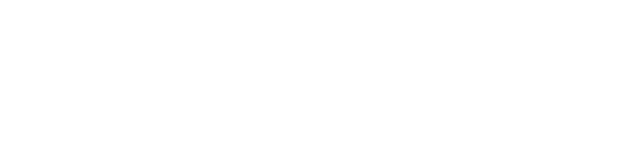
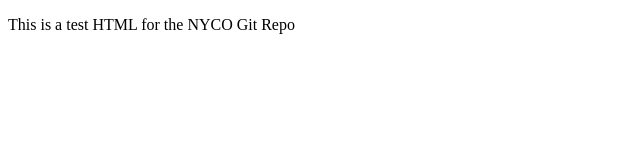
Before and after one commit to CityOfNewYork/nyco-git-demo, a plain HTML site: page index.html in a window 1280 px wide. Shown: the whole page, without its empty margins (0-640 px from the left). Drawn offline with Linux system fonts and the light colour scheme.

Commit message:
adding text to body

```diff
--- a/index.html
+++ b/index.html
@@ -4,6 +4,6 @@
   <title>Git Demo</title>
 </head>
 <body>
-
+  <p>This is a test HTML for the NYCO Git Repo</p>
 </body>
 </html>
```
